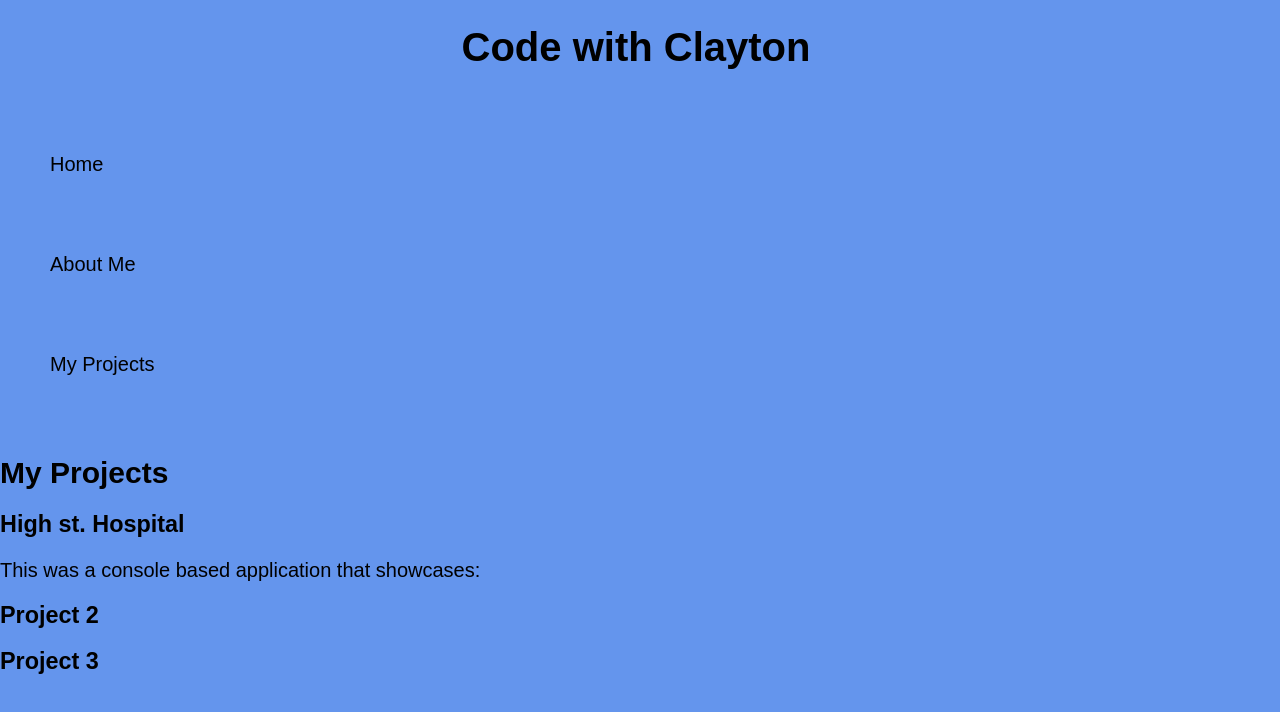
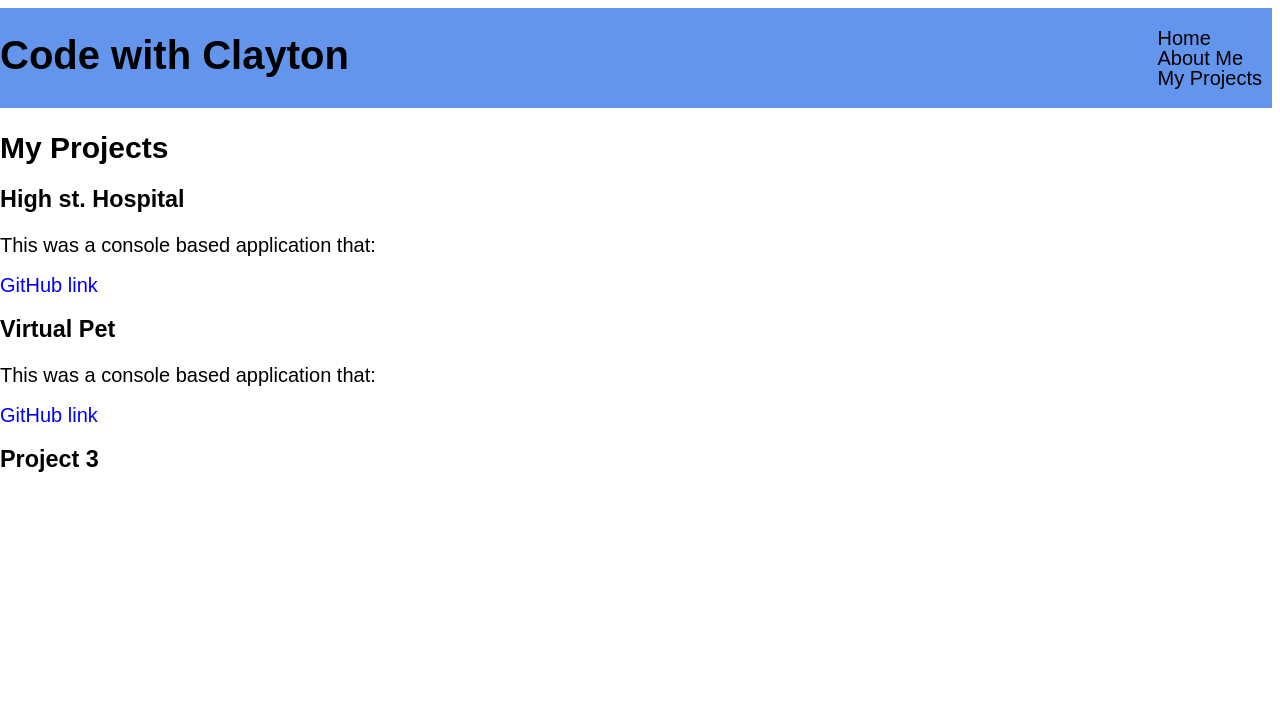
Before and after one commit to clayton-scherer/clayton-scherer.github.io, a plain HTML site: page my-projects.html in a window 1280 px wide. Drawn offline with Linux system fonts and the light colour scheme.

Commit message:
CSS and layout.

```diff
--- a/index.CSS
+++ b/index.CSS
@@ -6,33 +6,35 @@
   margin-left: 0;
 
   padding: 0;
-
-  background-color: cornflowerblue;
 }
 
 html {
   font: 20px/1 sans-serif;
 }
+
 .page-header {
-  margin-top: 0;
-  text-align: center;
+  display: flex;
+  background-color: cornflowerblue;
+  justify-content: space-between;
 }
+.nav-menu {
+  display: flex;
+  margin-right: 0.5rem;
+}
+
 ul {
   list-style-type: none;
 }
+
 a {
   color: rgb(0, 0, 0);
-
-  padding: 0.25rem 0.5rem;
 
   text-decoration: none;
 }
 
-.nav-menu {
-  display: flex;
+a:hover {
+  color: rgb(240, 239, 239);
 }
-
-.nav-menu__list {
-  padding: 2rem;
-  justify-content: space-between;
+section a {
+  color: blue;
 }
--- a/my-projects.html
+++ b/my-projects.html
@@ -10,7 +10,6 @@
   <body>
     <header class="page-header">
       <h1>Code with Clayton</h1>
-    </header>
       <nav class="nav-menu">
         <ul>
           <li class="nav-menu__list"><a href="./index.html ">Home</a></li>
@@ -22,17 +21,26 @@
           </li>
         </ul>
       </nav>
+    </header>
     <section class="my-projects-section">
       <h2 class="my-projects">My Projects</h2>
       <article>
         <h3 class="my-projects__project 1">High st. Hospital</h3>
         <picture></picture>
-        <p>This was a console based application that showcases:</p>
+        <p>This was a console based application that:</p>
+        <a
+          href="https://github.com/clayton-scherer/highst-hospital"
+          target="_blank"
+          >GitHub link</a
+        >
       </article>
       <article>
-        <h3 class="my-projects__project 2">Project 2</h3>
+        <h3 class="my-projects__project 2">Virtual Pet</h3>
         <picture></picture>
-        <p></p>
+        <p>This was a console based application that:</p>
+        <a href="https://github.com/Chris-Ross/virtual-pet" target="_blank"
+          >GitHub link</a
+        >
       </article>
       <article>
         <h3 class="my-projects__project 3">Project 3</h3>
```
Also changed, not shown: about-me.html (+3 -3 lines), index.html (+5 -5 lines). Lines whose indentation alone changed are shown as unchanged.
